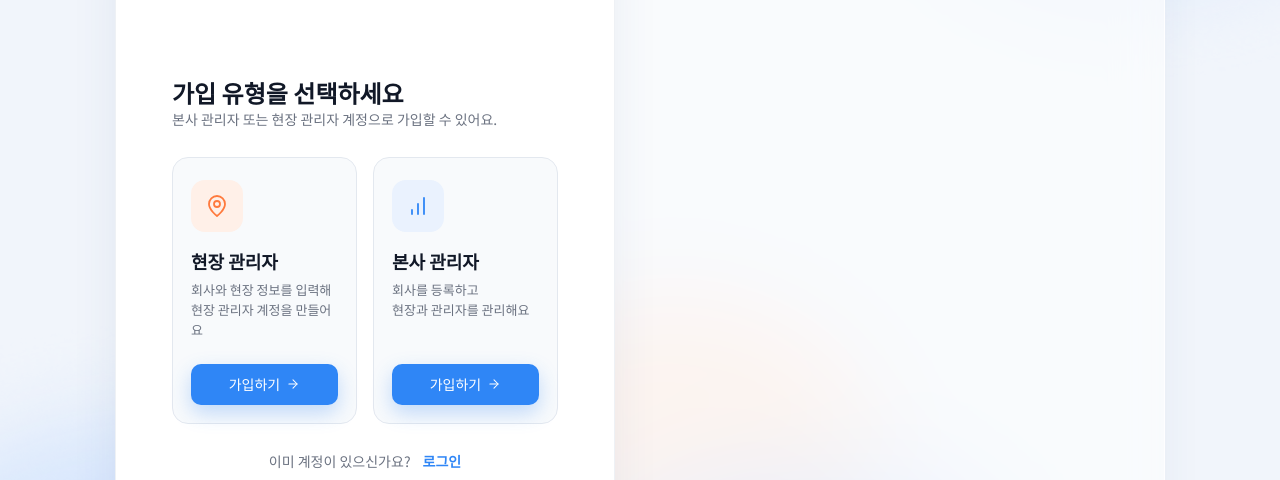
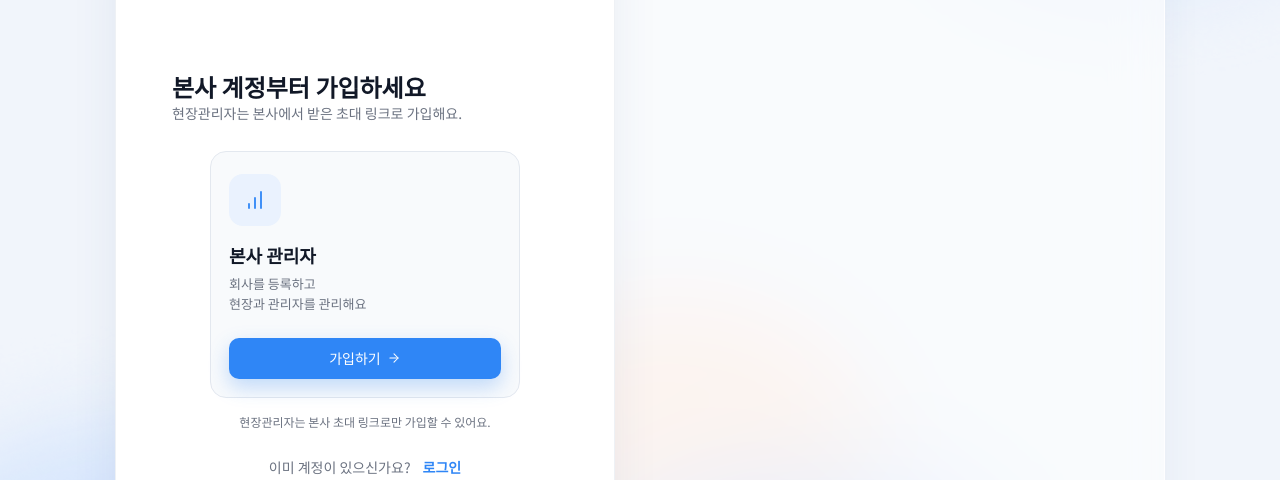
Before and after one commit to team-nativeLab/heatguard-client, a React (Vite) app: page /auth/select/signup in a window 1280 px wide. Shown: the part 138-618 px from the top of the page. Built offline with nearby package versions, Linux system fonts and the light colour scheme; no server answers; a web font is replaced by a local one.

Commit message:
Limit site manager signup to invitations

```diff
--- a/src/pages/RoleSelectPage.tsx
+++ b/src/pages/RoleSelectPage.tsx
@@ -37,12 +37,11 @@ const COPY = {
   signup: {
     side: "signup" as const,
     eyebrow: "관리자 회원가입",
-    titleLines: ["본사와 현장", "관리자 모두 가입할 수 있어요"],
-    heading: "가입 유형을 선택하세요",
-    sub: "본사 관리자 또는 현장 관리자 계정으로 가입할 수 있어요.",
+    titleLines: ["본사에서 현장관리자를", "초대해 가입합니다"],
+    heading: "본사 계정부터 가입하세요",
+    sub: "현장관리자는 본사에서 받은 초대 링크로 가입해요.",
     cta: "가입하기",
     hq: { to: "/hq/signup", desc: ["회사를 등록하고", "현장과 관리자를 관리해요"] },
-    site: { to: "/auth/signup", desc: ["회사와 현장 정보를 입력해", "현장 관리자 계정을 만들어요"] },
     footerText: "이미 계정이 있으신가요?",
     footerLink: "로그인",
     footerTo: "/auth/select",
@@ -129,9 +128,9 @@ export default function RoleSelectPage({ mode }: { mode: Mode }) {
       </div>
 
       {mode === "signup" ? (
-        <div className="mt-7 grid w-full grid-cols-1 gap-4 sm:grid-cols-2">
-          <RoleCard to={c.site.to} from={mode} tone="orange" icon={<MapPinIcon size={24} />} title="현장 관리자" desc={c.site.desc} cta={c.cta} />
+        <div className="mx-auto mt-7 w-full max-w-[310px]">
           <RoleCard to={c.hq.to} from={mode} tone="blue" icon={<BarChartIcon size={24} />} title="본사 관리자" desc={c.hq.desc} cta={c.cta} />
+          <p className="mt-4 text-center text-xs text-[var(--auth-text-muted)]">현장관리자는 본사 초대 링크로만 가입할 수 있어요.</p>
         </div>
       ) : (
         <div className="mx-auto mt-7 w-full max-w-[310px]">
```
